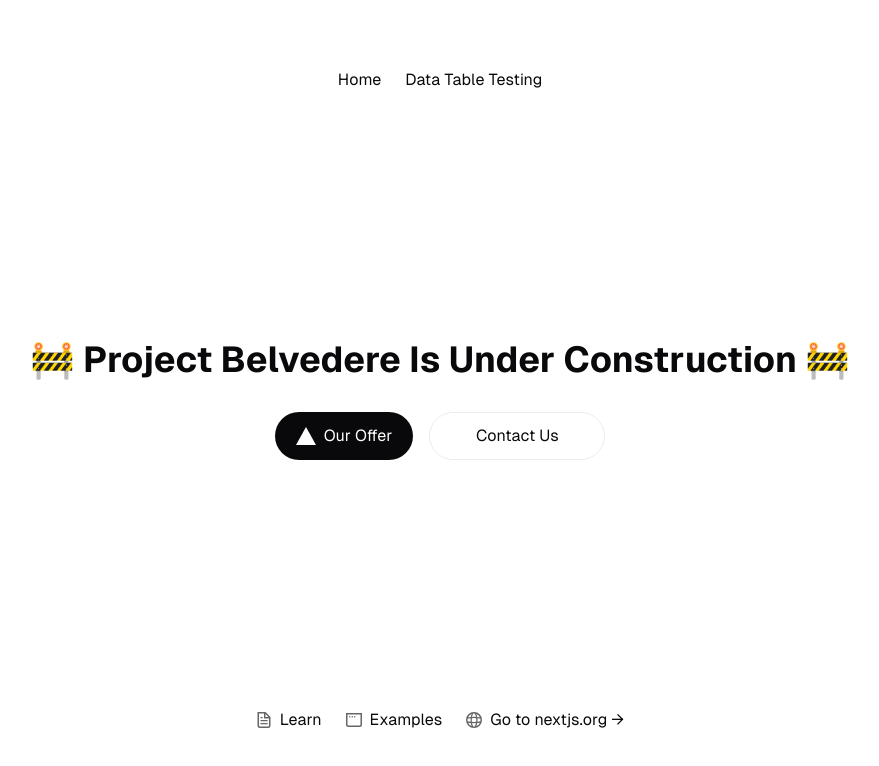
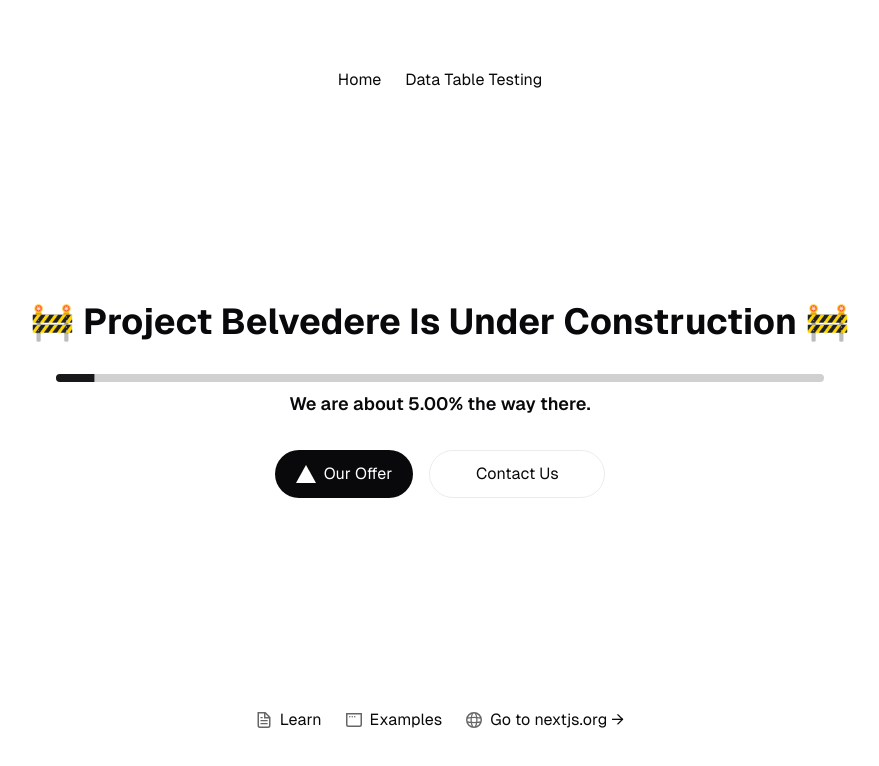
Before and after one commit to AlekTurkmen/belvederefullstack, a Next.js app: page / in a window 1280 px wide. Shown: the top 766 px of the page, without its empty margins (200-1079 px from the left). Built offline with nearby package versions, Linux system fonts and the light colour scheme.

Commit message:
added progress bar

```diff
--- a/app/page.tsx
+++ b/app/page.tsx
@@ -1,4 +1,6 @@
 import Image from "next/image";
+import ProgressDemo from "@/components/ProgressDemo" // Import ProgressDemo componen
+
 
 export default function Home() {
   return (
@@ -19,11 +21,14 @@ export default function Home() {
         >
           Data Table Testing
         </a>
+
       </header>
 
 
       <main className="flex flex-col gap-8 row-start-2 items-center">
         <a className="text-4xl font-bold">🚧 Project Belvedere Is Under Construction 🚧</a>
+        <ProgressDemo />
+
         <div className="flex gap-4 items-center justify-center flex-col sm:flex-row">
           <a
             className="rounded-full border border-solid border-transparent transition-colors flex items-center justify-center bg-foreground text-background gap-2 hover:bg-[#383838] dark:hover:bg-[#ccc] text-sm sm:text-base h-10 sm:h-12 px-4 sm:px-5"
--- a/app/table/page.tsx
+++ b/app/table/page.tsx
@@ -1,4 +1,4 @@
-import React from 'react';
+
 
 export default function Home() {
     return (
--- /dev/null
+++ b/components/ProgressDemo.tsx
@@ -0,0 +1,42 @@
+"use client"
+
+import * as React from "react"
+import { Progress } from "@/components/ui/progress"
+
+export function ProgressDemo() {
+  const [progress, setProgress] = React.useState(0)
+
+  React.useEffect(() => {
+    const duration = 3000 // Total duration in milliseconds
+    const targetValue = 5
+
+    const smootherstep = (t: number) => 6 * t ** 5 - 15 * t ** 4 + 10 * t ** 3
+
+    const startTime = performance.now()
+
+    const updateProgress = () => {
+      const elapsed = performance.now() - startTime
+      const t = Math.min(elapsed / duration, 1) // Clamp t between 0 and 1
+      const easedProgress = smootherstep(t) * targetValue
+      setProgress(easedProgress)
+
+      if (t < 1) {
+        requestId = requestAnimationFrame(updateProgress) // Update requestId here
+      }
+    }
+
+    let requestId = requestAnimationFrame(updateProgress)
+
+    return () => cancelAnimationFrame(requestId) // Pass requestId to cancelAnimationFrame
+  }, [])
+
+  return (
+    <div className="flex flex-col items-center">
+        <Progress value={progress} className="w-[60vw]" /> {/* Adjusted width to 60% of viewport width */}
+        <span className="mt-2 text-lg font-semibold">We are about {progress.toFixed(2)}% the way there.</span> {/* Display progress with 2 decimal places */}
+    </div>
+
+  )
+}
+
+export default ProgressDemo
```
